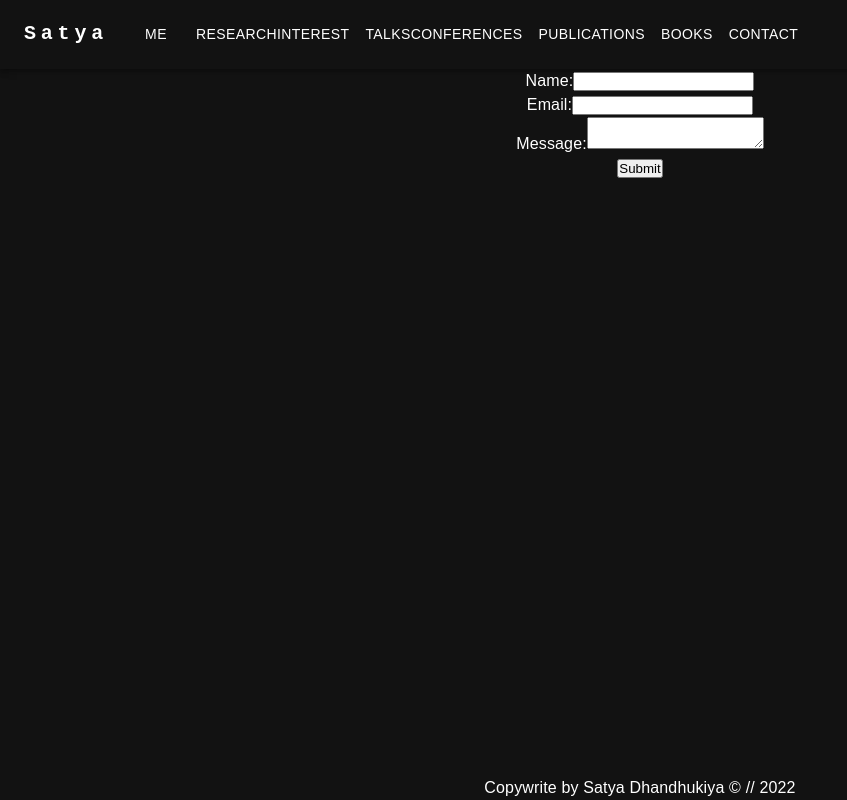
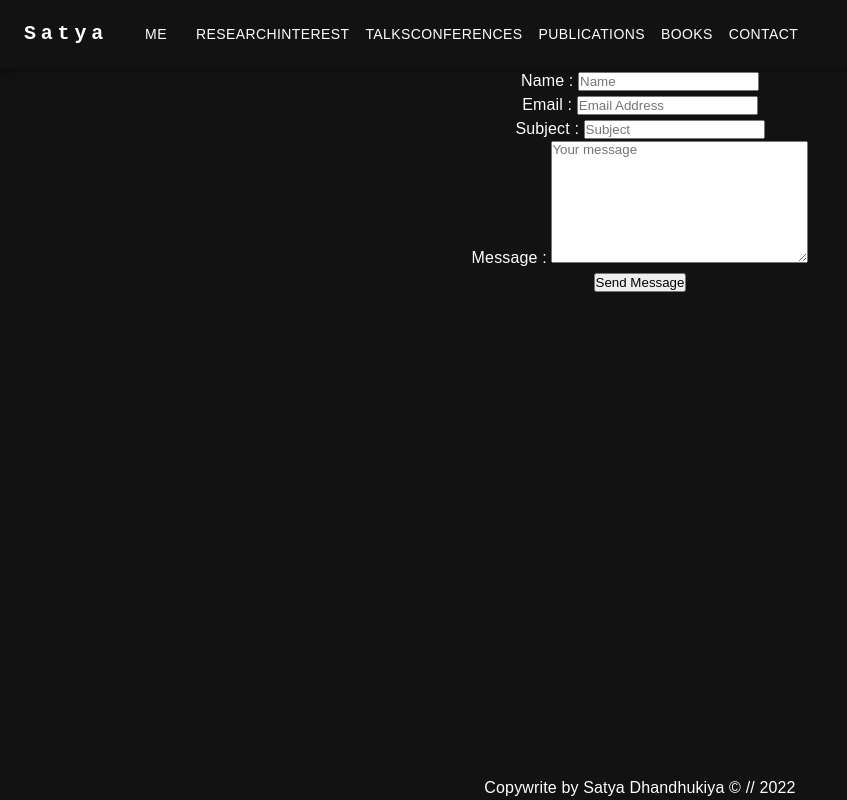
Before and after one commit to LoopyPanda/fractaltruth_website, a React (Create React App) app: page /Contact in a window 1280 px wide. Shown: the whole page, without its empty margins (0-847 px from the left). Built offline with nearby package versions, Linux system fonts and the light colour scheme.

Commit message:
update contact page

```diff
--- a/package.json
+++ b/package.json
@@ -3,6 +3,7 @@
   "version": "0.1.0",
   "private": true,
   "dependencies": {
+    "@emailjs/browser": "^3.10.0",
     "@emotion/react": "^11.10.4",
     "@emotion/styled": "^11.10.4",
     "@material-ui/core": "^4.12.4",
@@ -14,6 +15,7 @@
     "@testing-library/jest-dom": "^5.16.5",
     "@testing-library/react": "^13.3.0",
     "@testing-library/user-event": "^13.5.0",
+    "emailjs": "^4.0.1",
     "express": "^4.18.1",
     "material-ui": "^1.0.0-beta.47",
     "nodemailer": "^6.7.8",
--- a/src/components/Contact.js
+++ b/src/components/Contact.js
@@ -1,5 +1,47 @@
-import React, { useState } from "react";
+import React, { useRef } from 'react';
+import emailjs from '@emailjs/browser';
 
+export default function Contact() {
+    const form = useRef();
+
+    const sendEmail = (e) => {
+        e.preventDefault();
+
+        emailjs.sendForm('service_vpagsc4', 'template_43h01te', e.target, 'sVFsVOWaXkngC_E-t')
+            .then((result) => {
+                console.log(result.text);
+            }, (error) => {
+                console.log(error.text);
+            });
+        e.target.reset();
+    };
+
+    return (
+        <div className="container">
+            <form ref={form} onSubmit={sendEmail}>
+                <div className="row pt-5 mx-auto">
+                    <div className="col-8 form-group mx-auto">
+                        <label>Name : </label><input type="text" className="form-control" placeholder="Name" name="name" />
+                    </div>
+                    <div className="col-8 form-group pt-2 mx-auto">
+                        <label>Email : </label><input type="email" className="form-control" placeholder="Email Address" name="email" />
+                    </div>
+                    <div className="col-8 form-group pt-2 mx-auto">
+                        <label>Subject : </label><input type="text" className="form-control" placeholder="Subject" name="subject" />
+                    </div>
+                    <div className="col-8 form-group pt-2 mx-auto">
+                        <label>Message : </label><textarea className="form-control" id="" cols="30" rows="8" placeholder="Your message" name="message"></textarea>
+                    </div>
+                    <div className="col-8 pt-3 mx-auto">
+                        <input type="submit" className="btn btn-info" value="Send Message"></input>
+                    </div>
+                </div>
+            </form>
+        </div>
+
+    );
+};
+/*This code is useful for Node emailer
 const Contact = () => {
     const [status, setStatus] = useState("Submit");
     const handleSubmit = async (e) => {
@@ -45,4 +87,4 @@ const Contact = () => {
     );
 };
 
-export default Contact;
+export default Contact;*/
```
Also changed, not shown: 1 other file (tests, documents, lock files or other folders).
